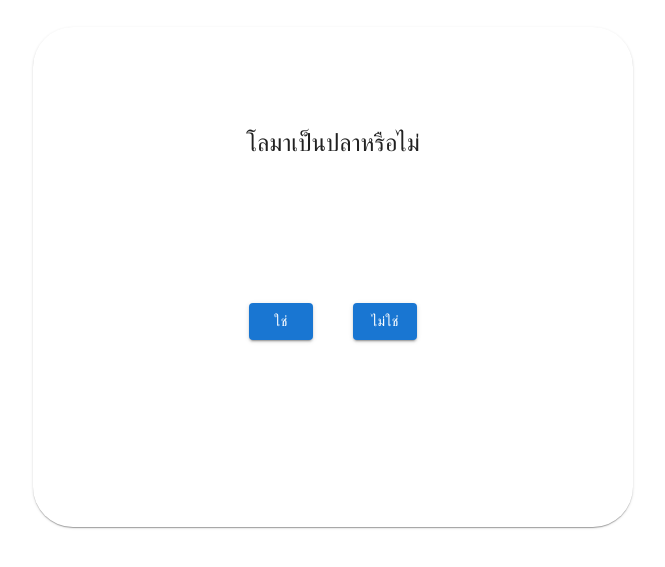
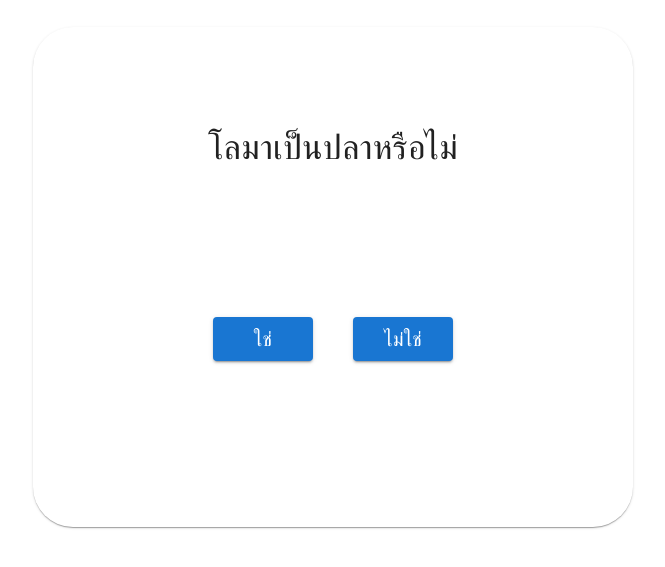
Before and after one commit to NightPalo/assessment, a React (Vite) app in the folder assessment/: page / in a window 1280 px wide. Shown: the part 123-690 px from the top of the page, without its empty margins (307-972 px from the left). Built offline with nearby package versions, Linux system fonts and the light colour scheme.

Commit message:
update style

```diff
--- a/assessment/src/component/card/CardContainer.tsx
+++ b/assessment/src/component/card/CardContainer.tsx
@@ -10,7 +10,7 @@ export const CardContainer: React.FC = () => {
   return (
     <Card sx={{ minWidth: 600, minHeight: 500 }} style={{ borderRadius: 40 }}>
       <CardContent style={{ paddingTop: 100 }}>
-        <Typography gutterBottom variant="h5" component="div">
+        <Typography gutterBottom variant="h4">
           โลมาเป็นปลาหรือไม่
         </Typography>
       </CardContent>
@@ -22,11 +22,11 @@ export const CardContainer: React.FC = () => {
           padding: 100,
         }}
       >
-        <Button variant="contained" style={{ margin: 20 }}>
-          ใช่
+        <Button variant="contained" style={{ margin: 20, minWidth: 100 }}>
+          <Typography variant="h6">ใช่</Typography>
         </Button>
-        <Button variant="contained" style={{ margin: 20 }}>
-          ไม่ใช่
+        <Button variant="contained" style={{ margin: 20, minWidth: 100 }}>
+          <Typography variant="h6">ไม่ใช่</Typography>
         </Button>
       </CardActions>
     </Card>
```
